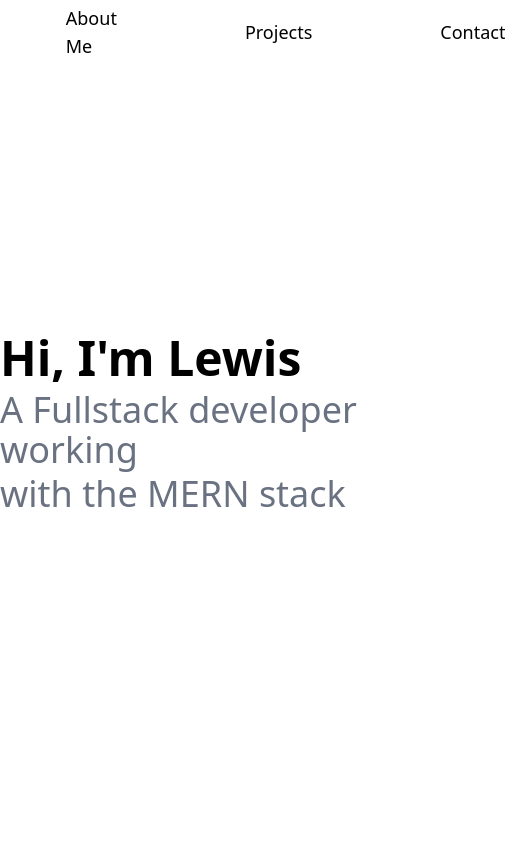
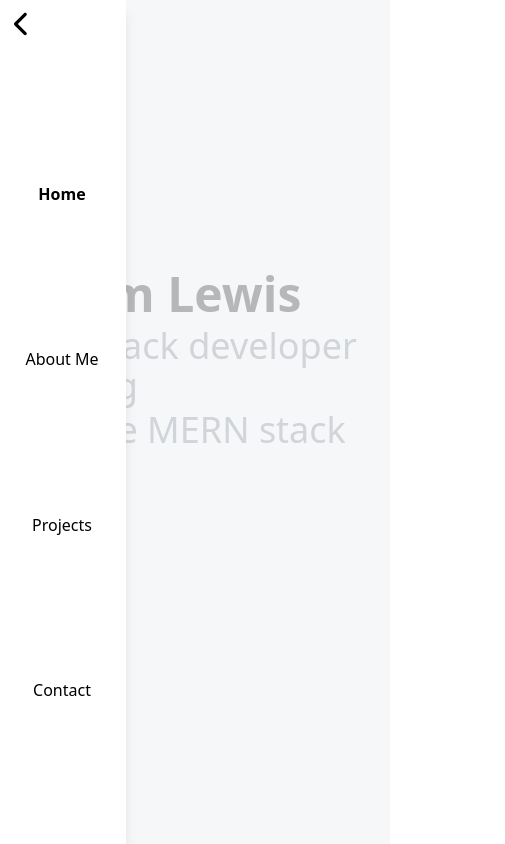
Before and after one commit to Lewis-27/portfolio, a React (Vite) app: page / in a window 390 px wide. Shown: the whole page, 505 px wide, since content can reach past the window. Built offline with nearby package versions, Linux system fonts and the light colour scheme.

Commit message:
Added adaptive header

```diff
--- a/src/App.jsx
+++ b/src/App.jsx
@@ -1,14 +1,18 @@
 import React from 'react'
 import { Outlet } from 'react-router-dom'
 import Header from './components/Header'
+import { useState } from 'react'
 
 
 const App = () => {
-
+  const [showHeader, setShowHeader] = useState(false);
 
   return (
     <>
-      <Header />
+      <Header showHeader={showHeader} setShowHeader={setShowHeader}/>
+      <div className={`${showHeader ? 'hidden' : 'absolute'} top-0 h-screen w-screen bg-gray-100 opacity-75 z-1` }>
+
+      </div>
       <Outlet />
     </>
 
--- a/src/components/Header.jsx
+++ b/src/components/Header.jsx
@@ -1,14 +1,36 @@
 import React from 'react'
 import { NavLink } from 'react-router-dom'
+import { useState } from 'react'
+import { FaBars, FaChevronLeft } from 'react-icons/fa6'
 
-const Header = () => {
+const Header = ({showHeader, setShowHeader}) => {
+
+
   return (
-    <div className='sticky top-0 w-full h-16 flex items-center justify-center gap-32 bg-white text-lg'>
-      <NavLink className={({isActive}) => isActive ? 'font-bold' : 'font-light'} to={'/'}>Home</NavLink>
-      <NavLink className={({isActive}) => isActive ? 'font-bold' : 'font-light'} to={'/about-me'}>About Me</NavLink>
-      <NavLink className={({isActive}) => isActive ? 'font-bold' : 'font-light'} to={'/projects'}>Projects</NavLink>
-      <NavLink className={({isActive}) => isActive ? 'font-bold' : 'font-light'} to={'/contact'}>Contact</NavLink>
+    <div className='z-50'>
+      <div className='hidden sticky top-0 w-full h-16 md:flex items-center justify-center gap-32 bg-white text-lg'>
+        <NavLink className={({isActive}) => isActive ? 'font-bold' : 'font-light'} to={'/'}>Home</NavLink>
+        <NavLink className={({isActive}) => isActive ? 'font-bold' : 'font-light'} to={'/about-me'}>About Me</NavLink>
+        <NavLink className={({isActive}) => isActive ? 'font-bold' : 'font-light'} to={'/projects'}>Projects</NavLink>
+        <NavLink className={({isActive}) => isActive ? 'font-bold' : 'font-light'} to={'/contact'}>Contact</NavLink>
+      </div>
+
+      <div className="flex absolute md:hidden ">
+        <FaBars className='text-3xl relative top-2 left-2 cursor-pointer z-50' onClick={() => {setShowHeader(!showHeader)}}/>
+        <div className={`flex flex-col h-screen w-32 items-start z-50  ${showHeader ? '-translate-x-40' : '-translate-x-8'} bg-white shadow-lg transition`}>
+          <FaChevronLeft className='cursor-pointer h-8 mx-4 mt-2' onClick={() => {setShowHeader(!showHeader)}}/>
+          <div className="flex flex-col grow items-center justify-evenly w-full ">
+            <NavLink className={({isActive}) => isActive ? 'font-bold' : 'font-light'} to={'/'} onClick={() => {setShowHeader(false)}}>Home</NavLink>
+            <NavLink className={({isActive}) => isActive ? 'font-bold' : 'font-light'} to={'/about-me'} onClick={() => {setShowHeader(false)}}>About Me</NavLink>
+            <NavLink className={({isActive}) => isActive ? 'font-bold' : 'font-light'} to={'/projects'} onClick={() => {setShowHeader(false)}}>Projects</NavLink>
+            <NavLink className={({isActive}) => isActive ? 'font-bold' : 'font-light'} to={'/contact'} onClick={() => {setShowHeader(false)}}>Contact</NavLink>
+          </div>
+
+        </div>
+      </div>
     </div>
+
+
   )
 }
 
```
